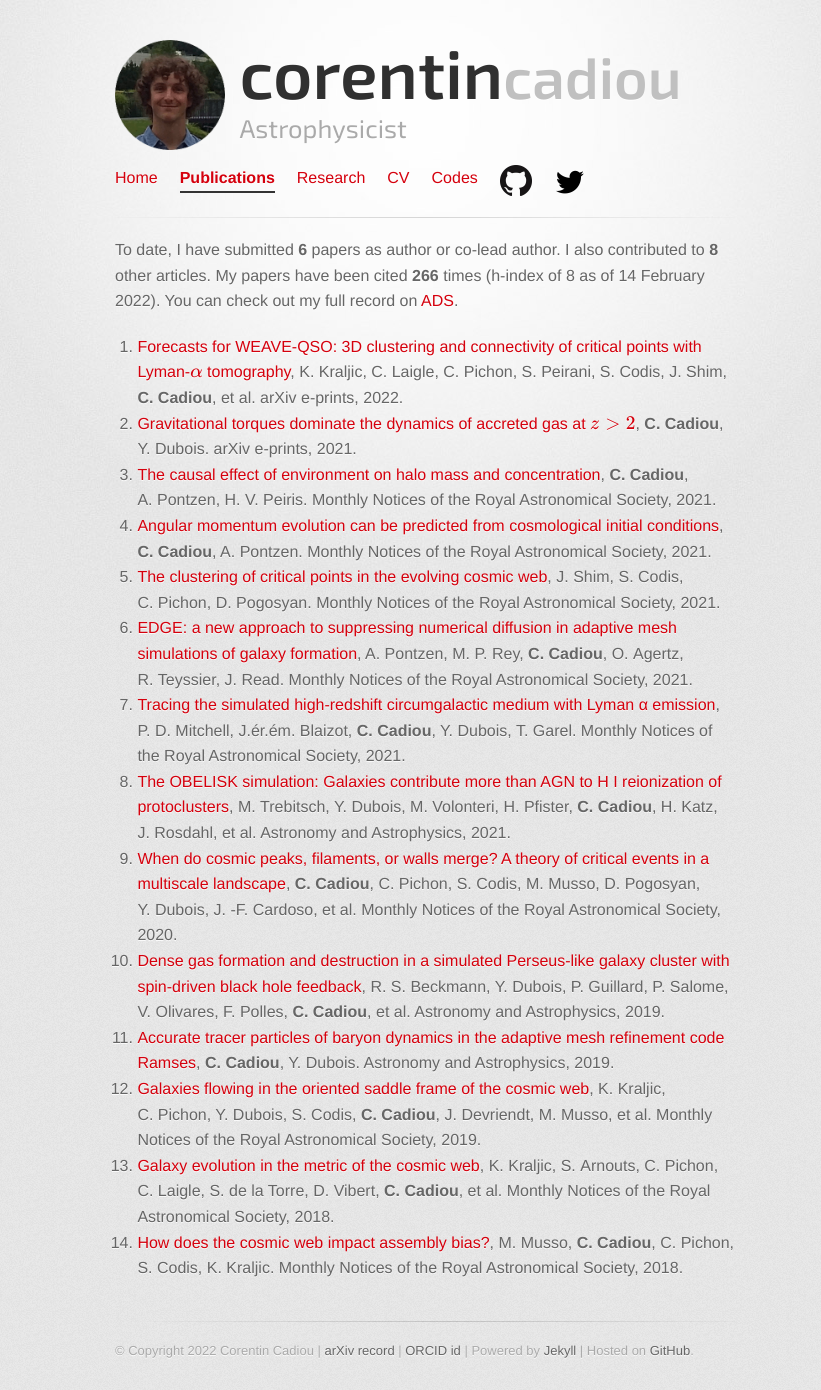
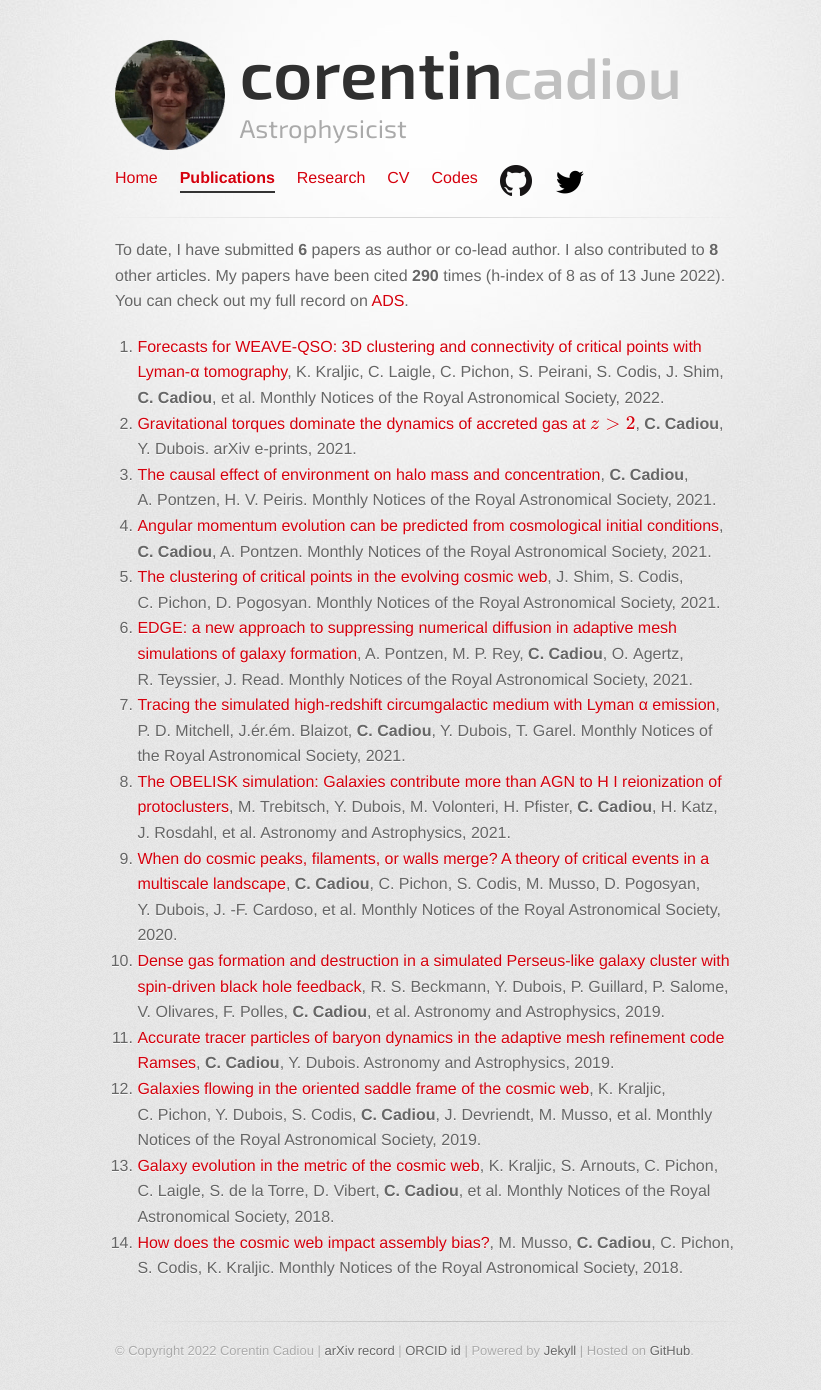
Before and after one commit to cphyc/cphyc.github.io, a Jekyll site: the page built from publications/index.html, in a window 1280 px wide. Shown: the whole page, without its empty margins (215-1036 px from the left). Built offline with Jekyll 4.4.1, drawn with Linux system fonts in a browser that asks for light colours; nearby versions of some CDN libraries.

Commit message:
Update from 13/06

```diff
--- a/publications/index.html
+++ b/publications/index.html
@@ -8,13 +8,13 @@ description: My Publications
 <p>
   To date, I have submitted <b>6</b> papers as author or co-lead author.
   I also contributed to <b>8</b> other articles.
-  My papers have been cited <b>266</b> times (h-index of 8 as of 14 February 2022).
+  My papers have been cited <b>290</b> times (h-index of 8 as of 13 June 2022).
   You can check out my full record on <a href="https://ui.adsabs.harvard.edu/search/filter_database_fq_database=AND&filter_database_fq_database=database%3A%22astronomy%22&fq=%7B!type%3Daqp%20v%3D%24fq_database%7D&fq_database=(database%3A%22astronomy%22)&p_=0&q=((author%3A%22%22))&sort=date%20desc%2C%20bibcode%20desc" target="_blank">ADS</a>.
 </p>
 <ol>
 
   <li>
-    <a href="https://arxiv.org/abs/2201.02606">Forecasts for WEAVE-QSO: 3D clustering and connectivity of critical points with Lyman-$\alpha$ tomography</a>,
+    <a href="https://arxiv.org/abs/2201.02606">Forecasts for WEAVE-QSO: 3D clustering and connectivity of critical points with Lyman-α tomography</a>,
 
 
       K.&nbsp;Kraljic,
@@ -40,7 +40,7 @@ description: My Publications
 
       et al.
 
-    arXiv e-prints, 2022.
+    Monthly Notices of the Royal Astronomical Society, 2022.
   </li>
 
   <li>
--- a/utils/get_publications.py
+++ b/utils/get_publications.py
@@ -34,7 +34,7 @@ def replace(key: str) -> str:
             .replace("#", "\#")
         )
 
-    return val
+    return str(val)
 
 
 def get_arxiv(paper: ads.search.Article) -> str:
```
Also changed, not shown: index.html (deleted, +0 -17 lines), index.md (added, +15 -0 lines).
